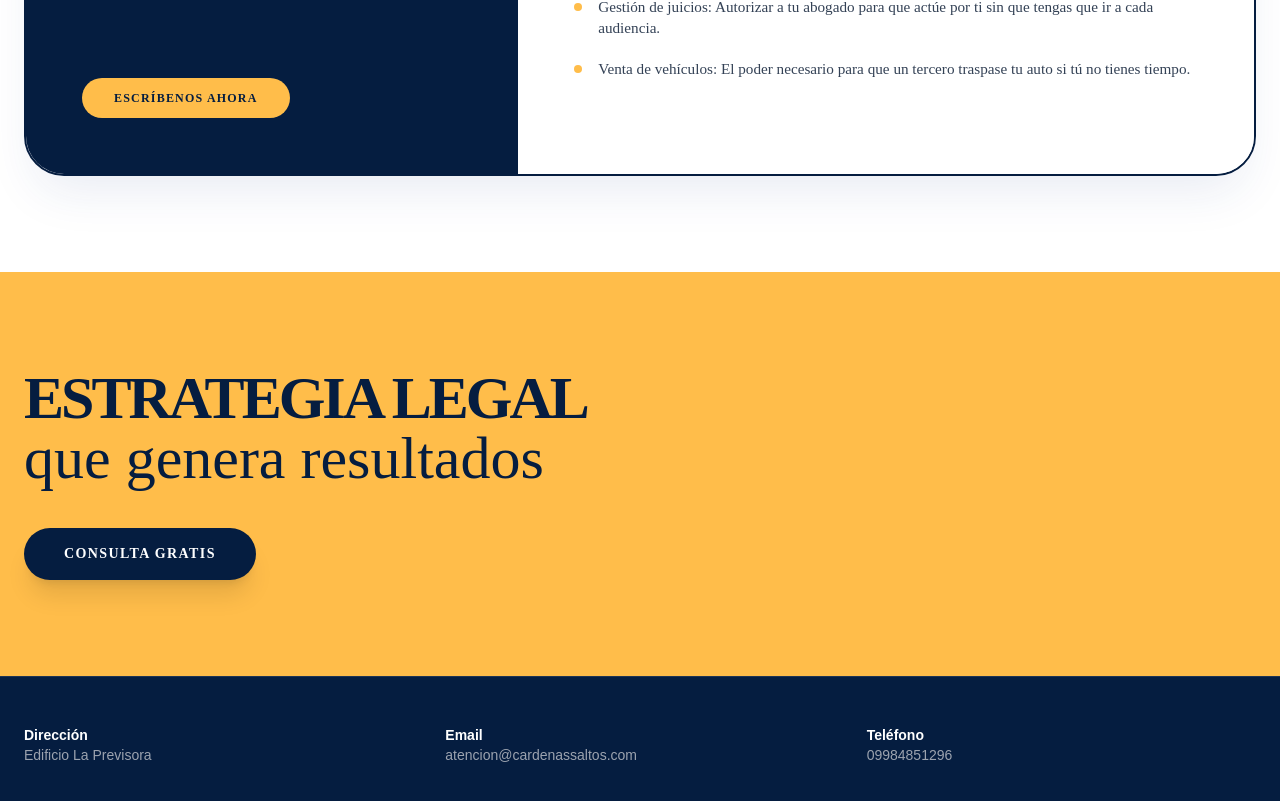
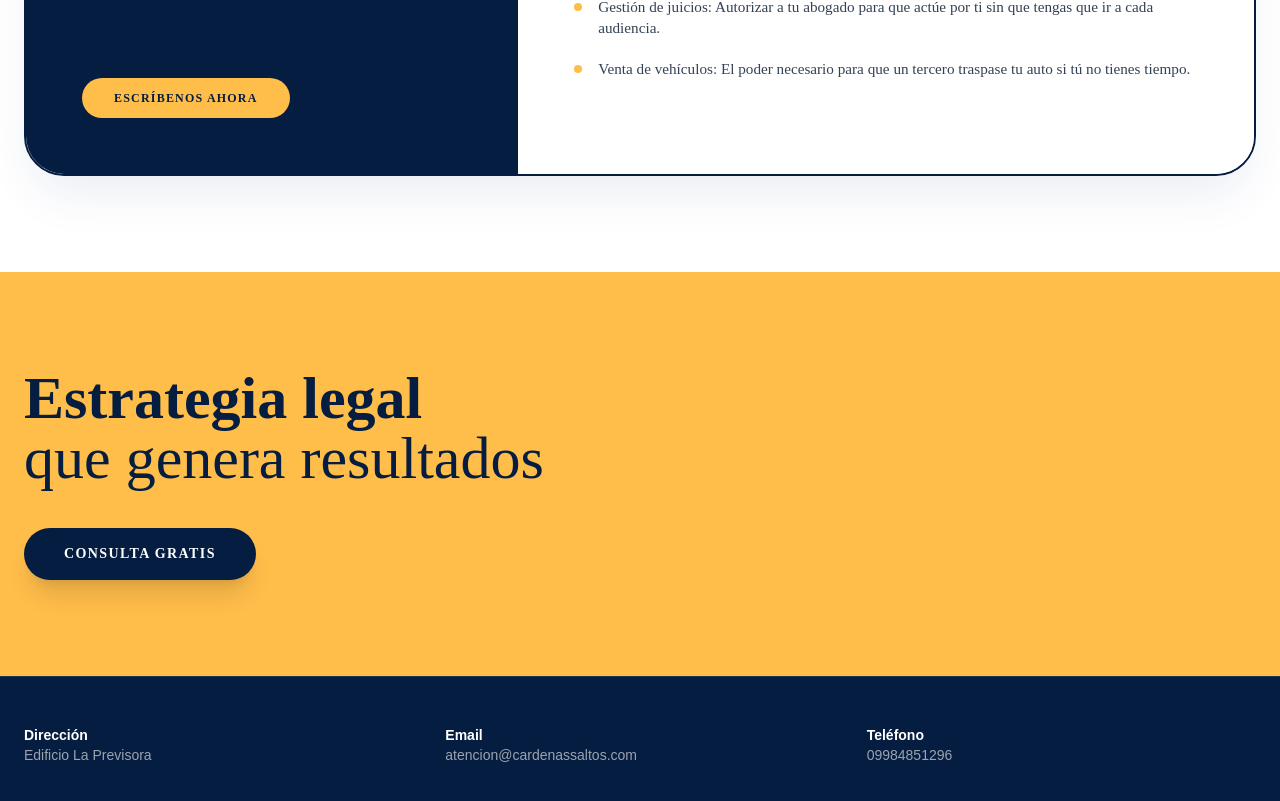
Before and after one commit to DevCardenasS/web-cardenas-saltos, a Next.js app: page /notarial in a window 1280 px wide. Shown: the part 3539-4340 px from the top of the page. Built offline with nearby package versions, Linux system fonts and the light colour scheme.

Commit message:
Update notarial.js

```diff
--- a/pages/notarial.js
+++ b/pages/notarial.js
@@ -153,7 +153,7 @@ export default function Notarial() {
       <section className="w-full bg-[#ffbd4a] py-24">
         <div className="max-w-7xl mx-auto px-6 text-left">
           <h2 className="text-[#051d40] text-4xl md:text-6xl mb-10" style={{ lineHeight: '1' }}>
-            <span className="block font-black uppercase tracking-tighter">Estrategia legal</span>
+            <span className="block font-black">Estrategia legal</span>
             <span className="block font-normal">que genera resultados</span>
           </h2>
           <a href={`https://wa.me/${phoneNumber}`}
```
